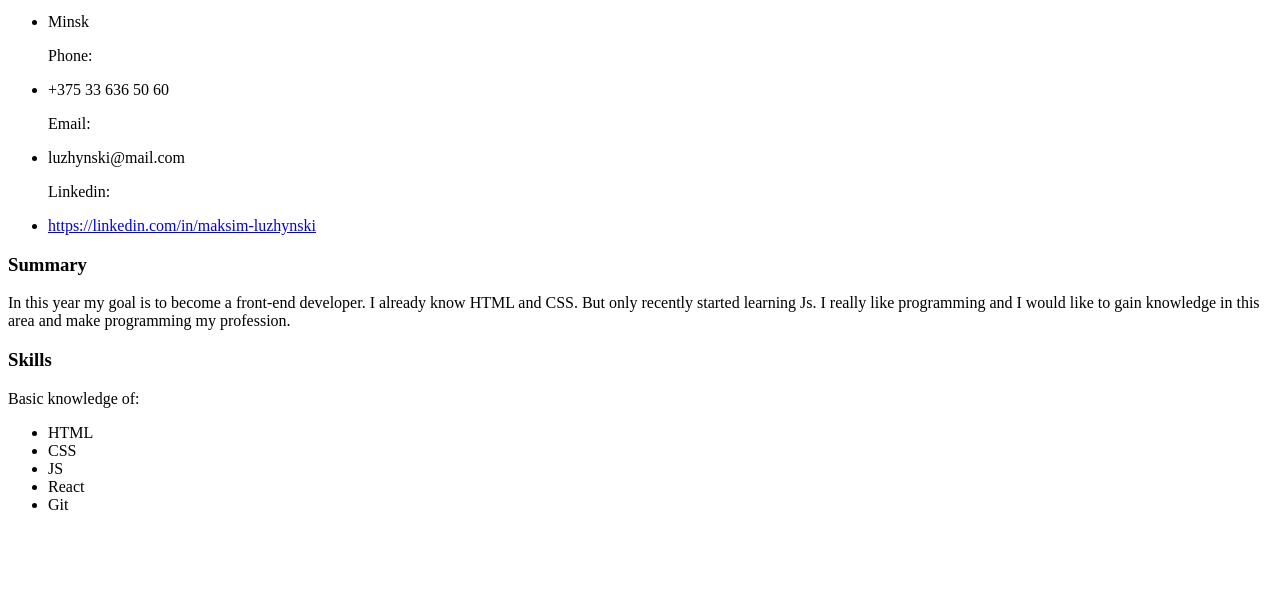
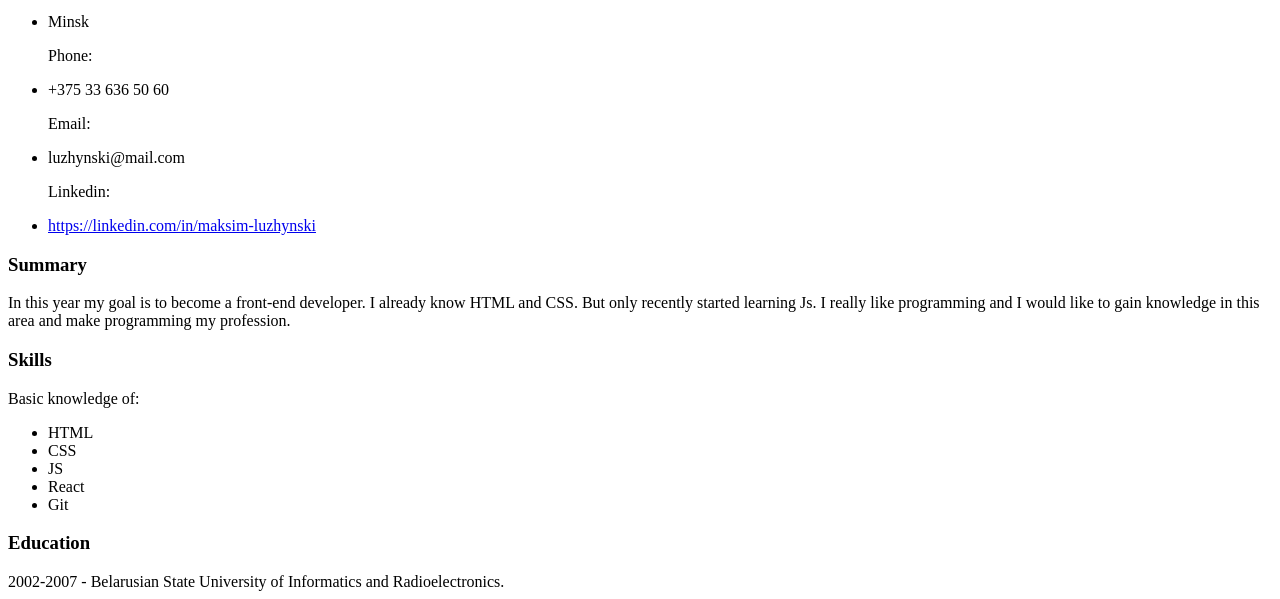
Before and after one commit to MaksimLuzhynski/rsschool-cv, a plain HTML site: page index.html in a window 1280 px wide. Shown: the part 717-1316 px from the top of the page. Before the commit the page ends 1247 px from the top, so only its background shows below. Drawn offline with Linux system fonts and the light colour scheme.

Commit message:
feat: add education

```diff
--- a/index.html
+++ b/index.html
@@ -46,6 +46,10 @@
                     <li>Git</li>
                 </ul>
             </section>
+            <section>
+                <h1 class="section-header">Education</h1>
+                2002-2007 - Belarusian State University of Informatics and Radioelectronics.
+            </section>
         </article>
     </main>
 
```
